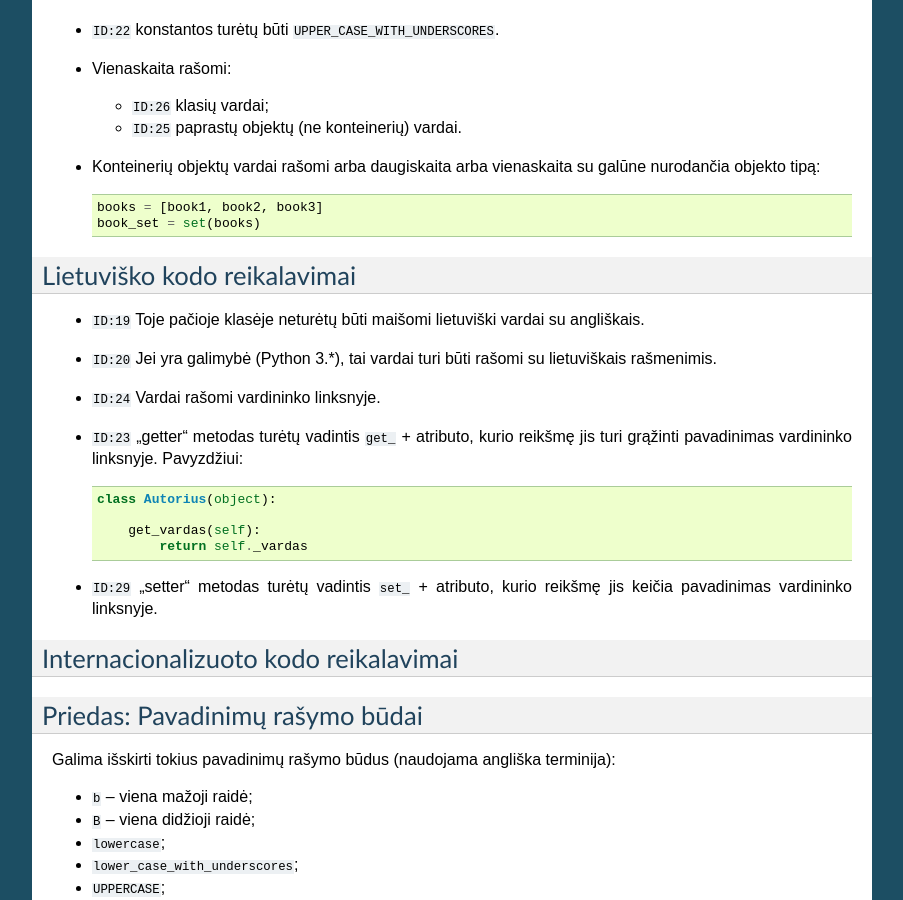
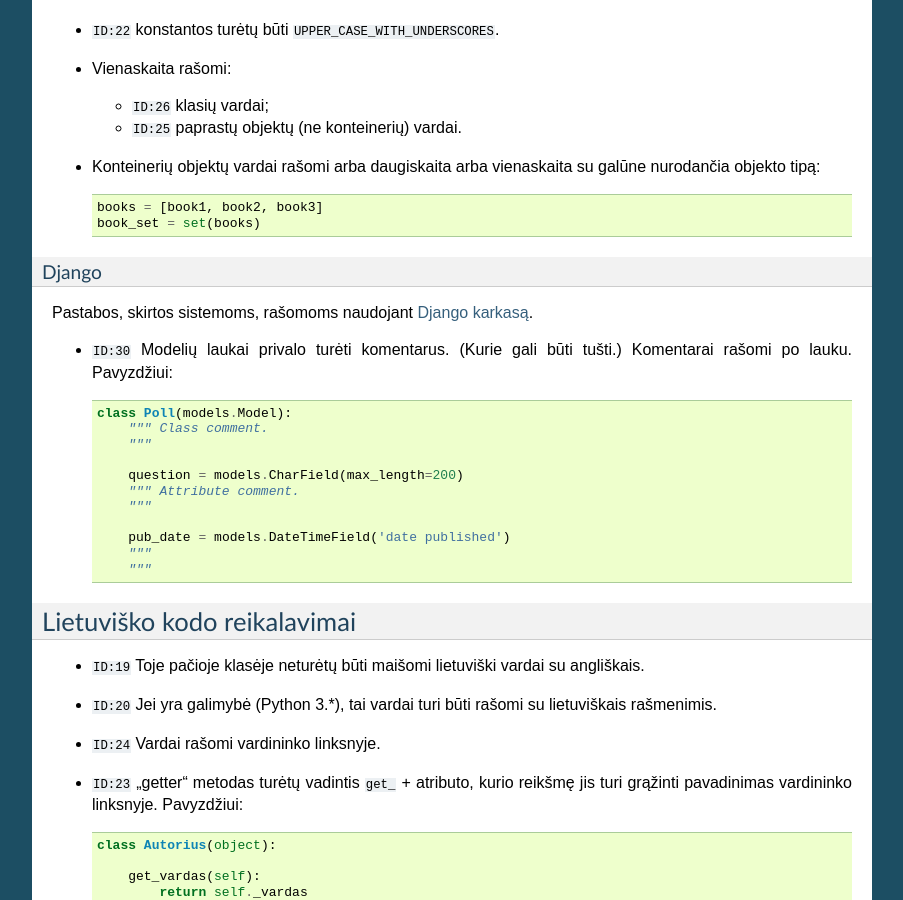
Before and after one commit to vakaras/Kodavimo-Standartas, a Sphinx documentation site: the page built from source/index.rst, in a window 1280 px wide and 900 px high, scrolled down 2582 px. Shown: the whole window, without its empty margins (198-1101 px from the left). Built offline with Sphinx 7.4.7, drawn with Linux system fonts in a browser that asks for light colours; formulas are drawn with MathJax 3.

Commit message:
Pridėta pastaba dėl programavimo naudojantis Django.

```diff
--- a/source/index.rst
+++ b/source/index.rst
@@ -194,6 +194,29 @@
         books = [book1, book2, book3]
         book_set = set(books)
 
+Django
+------
+
+Pastabos, skirtos sistemoms, rašomoms naudojant
+`Django karkasą <https://www.djangoproject.com/>`_.
+
++   `ID:30` Modelių laukai privalo turėti komentarus. (Kurie gali būti
+    tušti.) Komentarai rašomi po lauku. Pavyzdžiui:
+
+    .. code-block:: python
+
+        class Poll(models.Model):
+            """ Class comment.
+            """
+
+            question = models.CharField(max_length=200)
+            """ Attribute comment.
+            """
+
+            pub_date = models.DateTimeField('date published')
+            """
+            """
+
 Lietuviško kodo reikalavimai
 ============================
 
```
